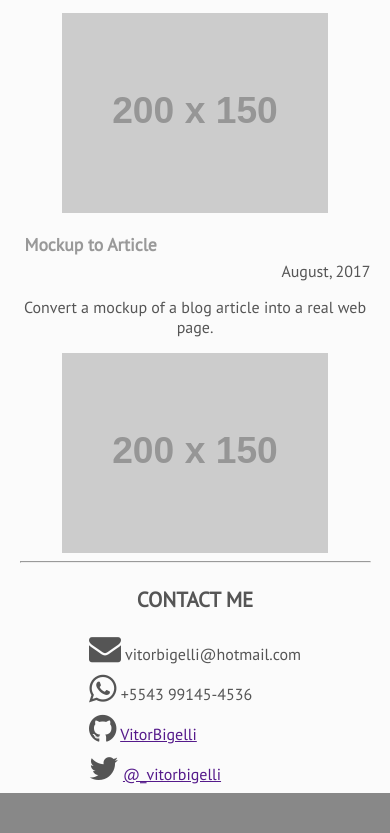
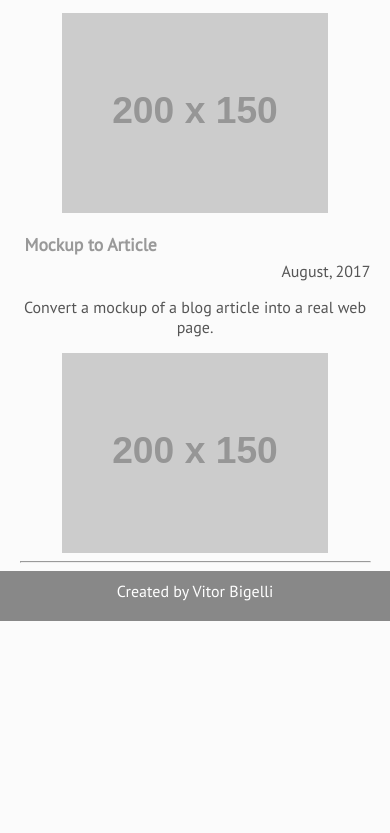
Before and after one commit to VitorBigelli/my-first-node-app, a plain HTML site: page index.html in a window 390 px wide. Shown: the part 2752-3585 px from the top of the page. After the commit the page ends 3373 px from the top, so only its background shows below. Drawn offline with Linux system fonts and the light colour scheme; placeholder pictures from the web are drawn by us.

Commit message:
Mobile version complete

```diff
--- a/index.html
+++ b/index.html
@@ -97,29 +97,10 @@
 
 		<hr>
 
-		<h2> CONTACT ME </h3>
-		<section id="contact-me" data-bind="with: contacts">
-			<ul id="contacts">
-				<li><i class="fa fa-envelope fa-2x" aria-hidden="true"></i> <span data-bind="text: email"></span></li>
-				<li><i class="fa fa-whatsapp fa-2x" aria-hidden="true"></i> <span data-bind="text: mobile"></span></li>
-				<li>
-					<i class="fa fa-github fa-2x" aria-hidden="true"></i>
-					<a href="" data-bind="attr: {href: github.url">
-						<span data-bind="text: github.user"></span>
-					</a>
-				</li>
-				<li>
-					<i class="fa fa-twitter fa-2x" aria-hidden="true"></i>
-					<a href="" data-bind="attr: {href: twitter.url">
-						<span data-bind="text: twitter.user"></span>
-					</a>
-				</li>
-			</ul>
-		</section>
-
 	</main>
 
 	<footer>
+		Created by Vitor Bigelli
 	</footer>
 
 	<script src="scripts/knockout-3.4.2.js"></script>
--- a/styles/style.css
+++ b/styles/style.css
@@ -12,7 +12,6 @@ footer {
 
 body {
 	background-color: #fbfbfb;
-
 }
 
 nav {
@@ -48,8 +47,11 @@ section {
 }
 
 footer {
-	height: 40px;
+	height: 30px;
+	padding: 10px 0;
 	background-color: #888;
+	color: #fff;
+	text-align: center;
 }
 
 h1,
```
